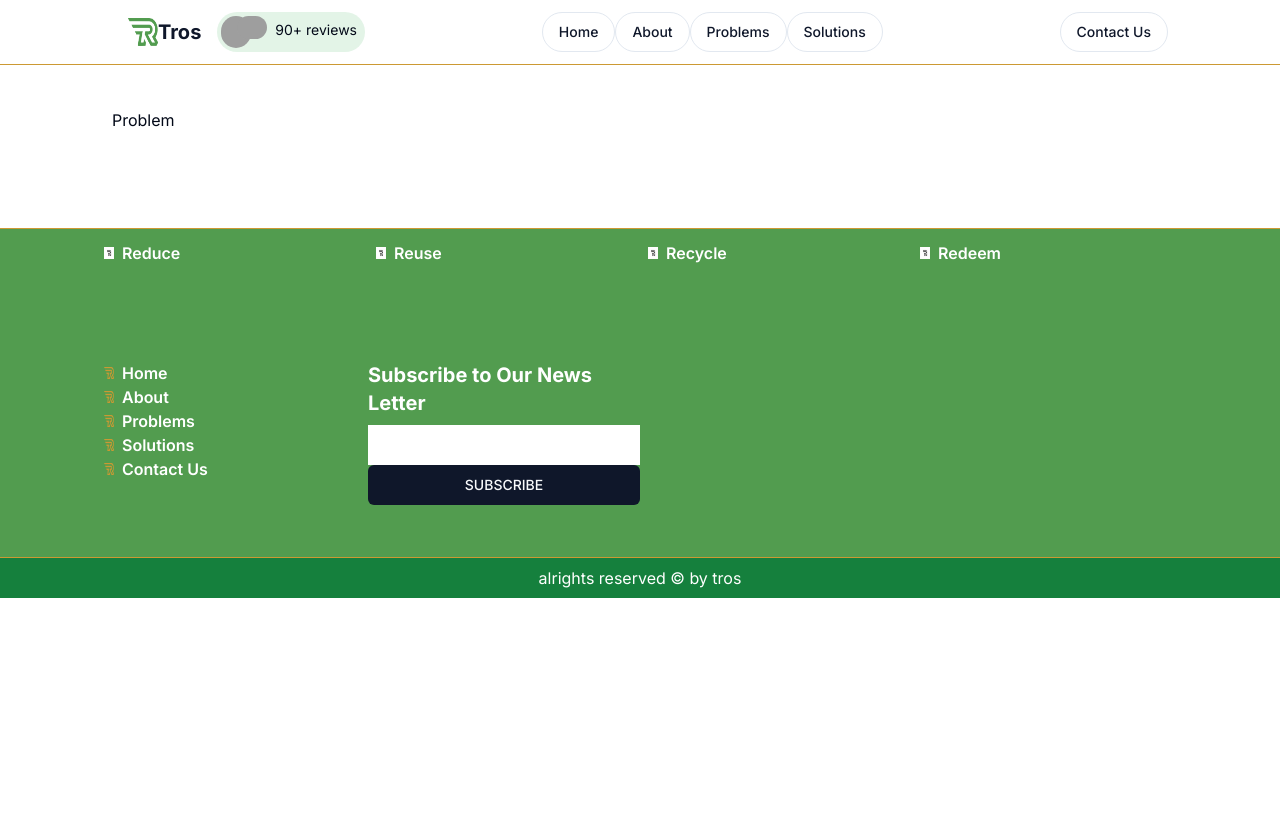
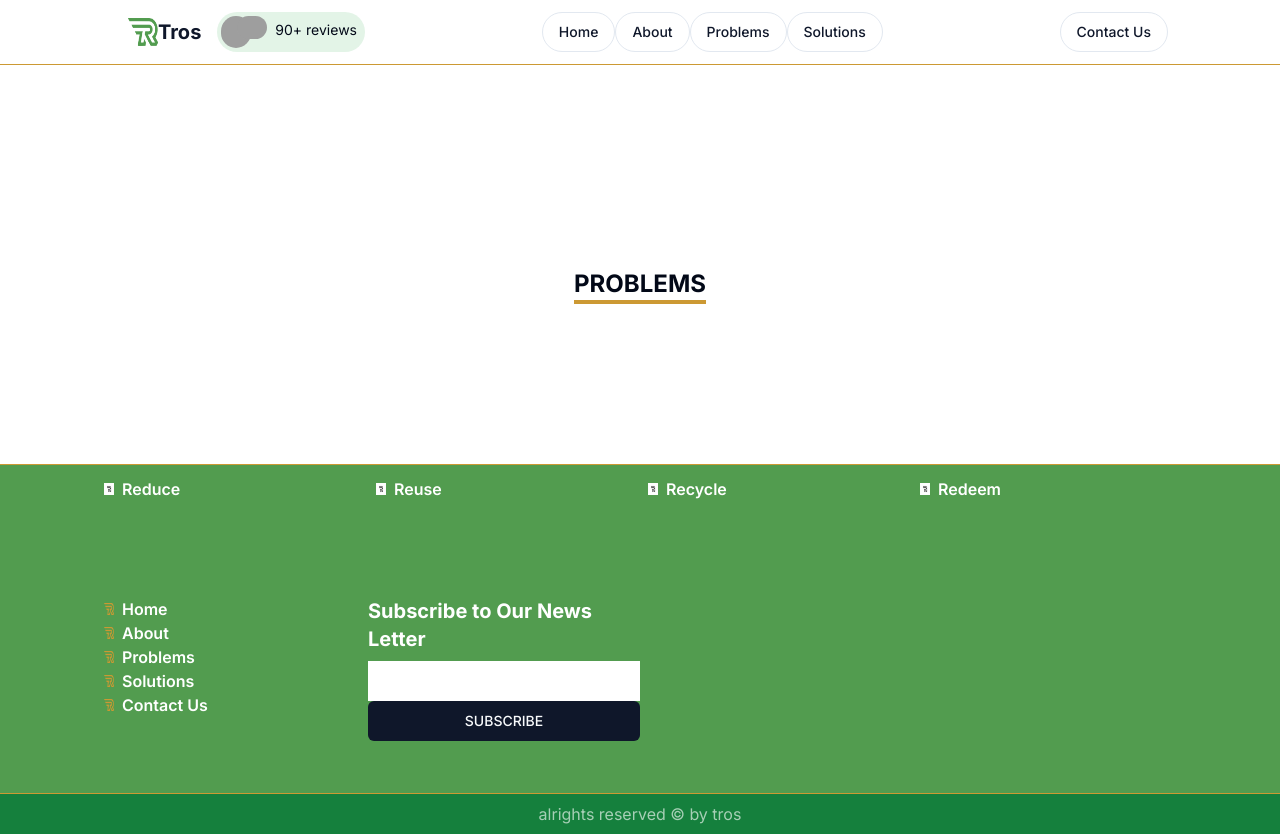
Before and after one commit to DruxAMB/tros-landingpage, a Next.js app: page /problem in a window 1280 px wide. Before the commit the page ends 800 px from the top, so only its background shows below. Built offline with nearby package versions, Linux system fonts and the light colour scheme; grey boxes are pictures that could not be loaded.

Commit message:
@druxamb: addded and installed framer motion

```diff
--- a/app/about/page.tsx
+++ b/app/about/page.tsx
@@ -31,7 +31,9 @@ const page = () => {
       </div>
 
       <div className="">
-            <h1 className="text-xl border-b border-[#cc9933] w-fit mb-10">BRAND COLOR</h1>
+        <h1 className="text-xl border-b border-[#cc9933] w-fit mb-10">
+          BRAND COLOR
+        </h1>
 
         <div className="flex gap-4">
           <div className="grid gap-5">
@@ -55,6 +57,22 @@ const page = () => {
           </div>
         </div>
       </div>
+      <div className="">
+        <h1 className="text-xl border-b-2 border-[#cc9933] w-fit mb-10">
+          BRAND FONTS
+        </h1>
+
+          <div className="grid gap-5">
+            <div className="orange flex gap-5">
+              <div className="bg-[#cc9933] h-4 w-4"></div>
+              <p className="my-auto text-xl">MONTSERRAT</p>
+            </div>
+            <div className="green flex gap-5">
+              <div className="bg-[#529c4f] h-4 w-4"></div>
+              <p className="my-auto text-xl">AZONIX</p>
+            </div>
+          </div>
+      </div>
     </div>
   );
 };
--- a/app/contact/page.tsx
+++ b/app/contact/page.tsx
@@ -2,7 +2,11 @@ import React from 'react'
 
 const page = () => {
   return (
-    <div>Contact</div>
+    <div className='my-40'>
+       <h1 className="font-bold text-2xl border-b-4 m-auto border-[#cc9933] w-fit mb-10">
+        CONTACT US
+      </h1>
+    </div>
   )
 }
 
--- a/app/problem/page.tsx
+++ b/app/problem/page.tsx
@@ -2,7 +2,11 @@ import React from 'react'
 
 const page = () => {
   return (
-    <div>Problem</div>
+    <div className='my-40'>
+       <h1 className="font-bold text-2xl border-b-4 m-auto border-[#cc9933] w-fit mb-10">
+        PROBLEMS
+      </h1>
+    </div>
   )
 }
 
--- a/app/solution/page.tsx
+++ b/app/solution/page.tsx
@@ -2,7 +2,11 @@ import React from 'react'
 
 const page = () => {
   return (
-    <div>Solution</div>
+    <div className='my-40'>
+       <h1 className="font-bold text-2xl border-b-4 m-auto border-[#cc9933] w-fit mb-10">
+        SOLUTIONS
+      </h1>
+    </div>
   )
 }
 
--- /dev/null
+++ b/app/template.tsx
@@ -0,0 +1,19 @@
+"use client";
+
+import { motion } from "framer-motion";
+
+export default function Transition({
+  children,
+}: {
+  children: React.ReactNode;
+}) {
+  return (
+    <motion.div
+      initial={{ y: 20, opacity: 0 }}
+      animate={{ y: 0, opacity: 1 }}
+      transition={{ ease: "easeInOut", duration: 0.75 }}
+    >
+      {children}
+    </motion.div>
+  );
+}
--- a/components/Footer.tsx
+++ b/components/Footer.tsx
@@ -119,7 +119,7 @@ export const Footer = () => {
         </div>
 
       </div>
-        <div className="text-center mt-10 border-t border-[#cc9933] bg-green-700 text-white p-2">
+        <div className="text-center mt-10 border-t border-[#cc9933] bg-green-700 text-[#ffffff9f] p-2">
           alrights reserved &copy; by <a href="/">tros</a>
         </div>
     </div>
--- a/package.json
+++ b/package.json
@@ -14,6 +14,7 @@
     "@radix-ui/react-slot": "^1.1.0",
     "class-variance-authority": "^0.7.0",
     "clsx": "^2.1.1",
+    "framer-motion": "^11.3.2",
     "lucide-react": "^0.403.0",
     "next": "14.2.4",
     "react": "^18",
```
Also changed, not shown: 1 other file (tests, documents, lock files or other folders). Lines whose indentation alone changed are shown as unchanged.
